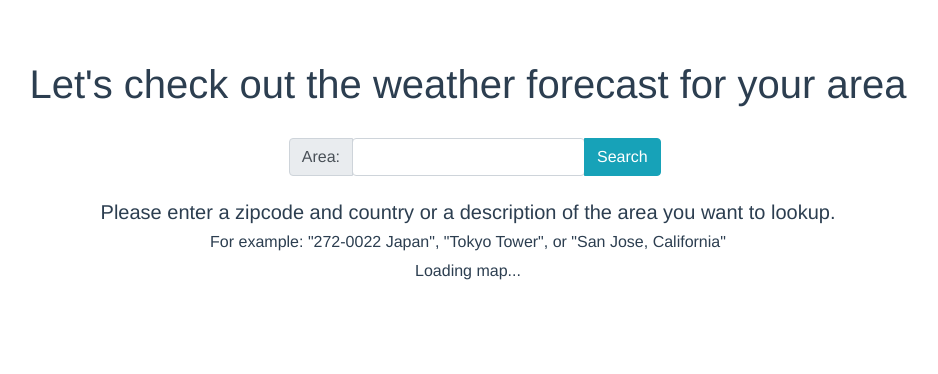
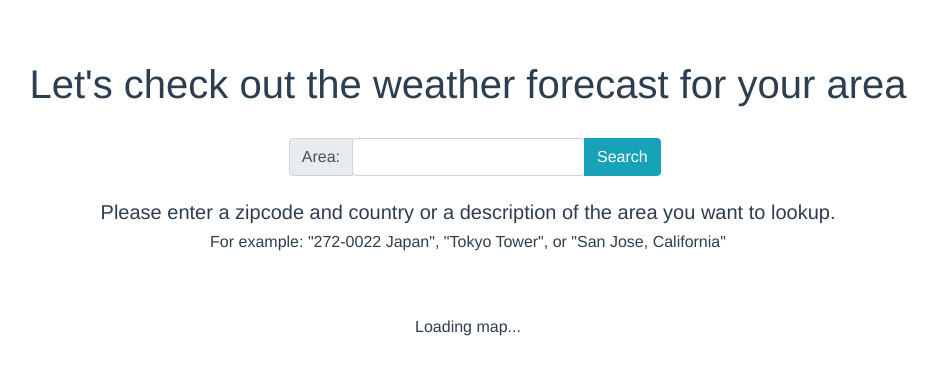
Before and after one commit to KapakahiCoder/Weather-forecast, a Vue app: page / in a window 1280 px wide. Shown: the top 374 px of the page, without its empty margins (172-1110 px from the left). Built offline with nearby package versions, Linux system fonts and the light colour scheme.

Commit message:
Added white space to better seperate the display of the weather table and map

```diff
--- a/src/App.vue
+++ b/src/App.vue
@@ -14,7 +14,7 @@
       </b-input-group>
       <br />
     </form>
-    <div>
+    <div class="instructions">
       <h5>
         Please enter a zipcode and country or a description of the area you want
         to lookup.
@@ -106,4 +106,8 @@ export default {
   margin-top: 30px;
   margin-left: 36%;
 }
+
+.instructions h6 {
+  margin-bottom: 4rem;
+}
 </style>
--- a/src/components/Map.vue
+++ b/src/components/Map.vue
@@ -1,5 +1,5 @@
 <template>
-  <div>
+  <div class="map-container">
     <div v-if="responseAvailable">
       <h2>Map of local area</h2>
       <img
@@ -60,4 +60,13 @@ export default {
 };
 </script>
 
-<style scoped></style>
+<style scoped>
+.map-container {
+  margin-bottom: 5rem;
+}
+
+img {
+  max-width: 100%;
+  height: auto;
+}
+</style>
--- a/src/components/Weather.vue
+++ b/src/components/Weather.vue
@@ -161,6 +161,7 @@ export default {
 <style scoped>
 .weather-table {
   background: linear-gradient(to bottom, #f8f9fa, #e9ecef);
+  margin-bottom: 5rem;
 }
 
 .weather-table >>> td {
```
